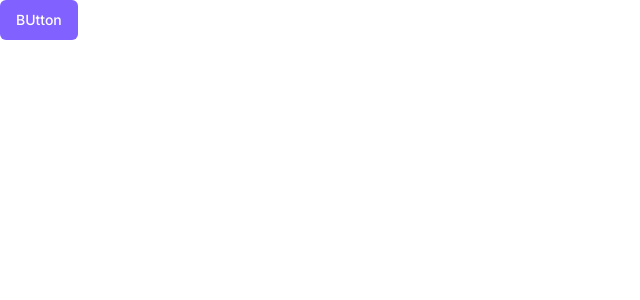
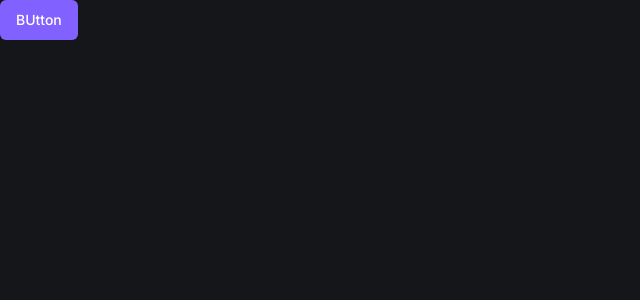
Before and after one commit to albanogabriel/fsw-barberapp, a Next.js app: page / in a window 1280 px wide. Shown: the top 300 px of the page, without its empty margins (0-640 px from the left). Built offline with nearby package versions, Linux system fonts and the light colour scheme.

Commit message:
fix: global css layer base was found in github

```diff
--- a/app/globals.css
+++ b/app/globals.css
@@ -35,3 +35,15 @@
     --radius: 0.5rem;
   }
 }
+
+@layer base {
+  * {
+    @apply border-border antialiased;
+  }
+  html {
+    @apply h-full;
+  }
+  body {
+    @apply h-full bg-background text-foreground;
+  }
+}
```
